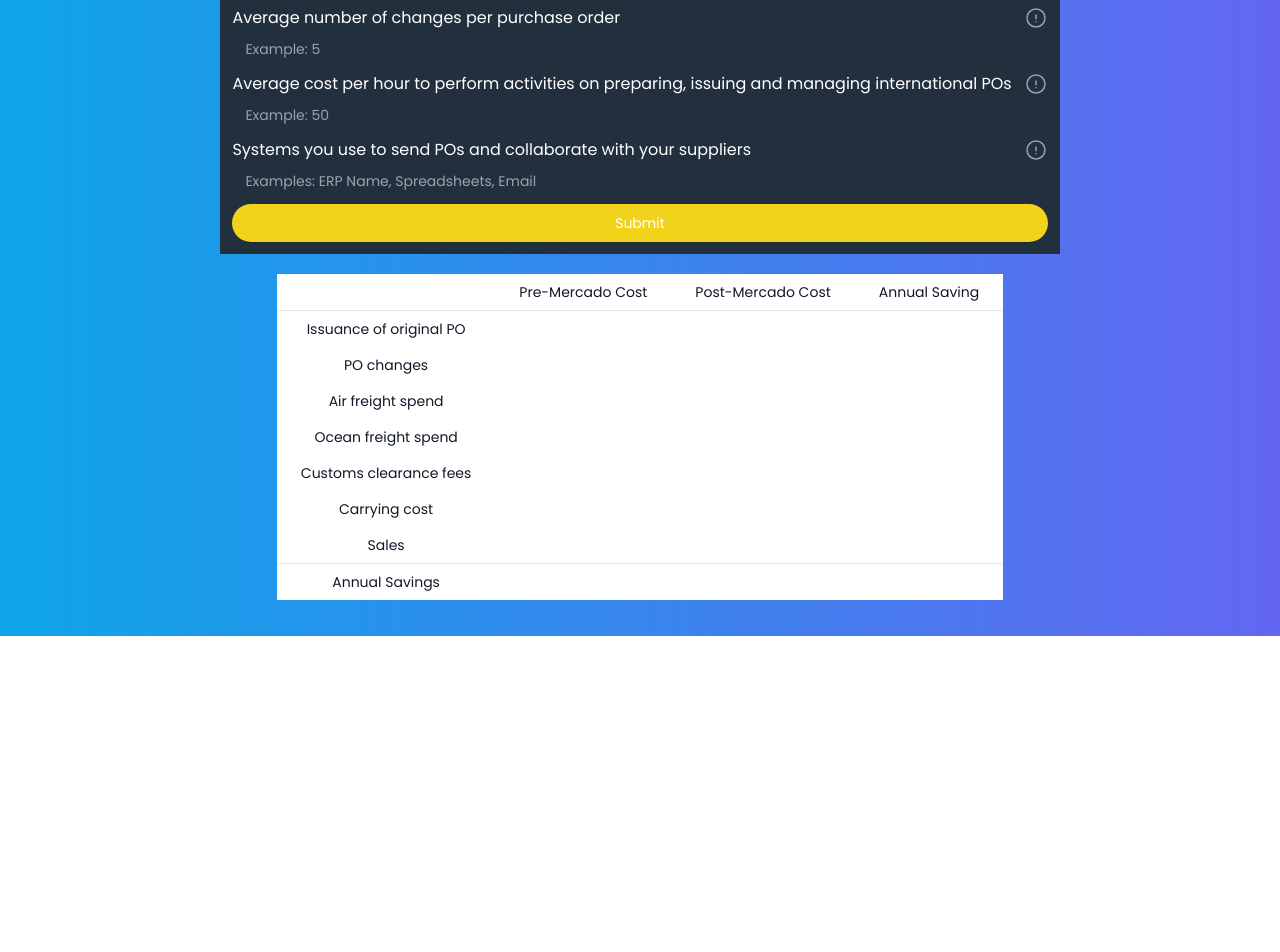
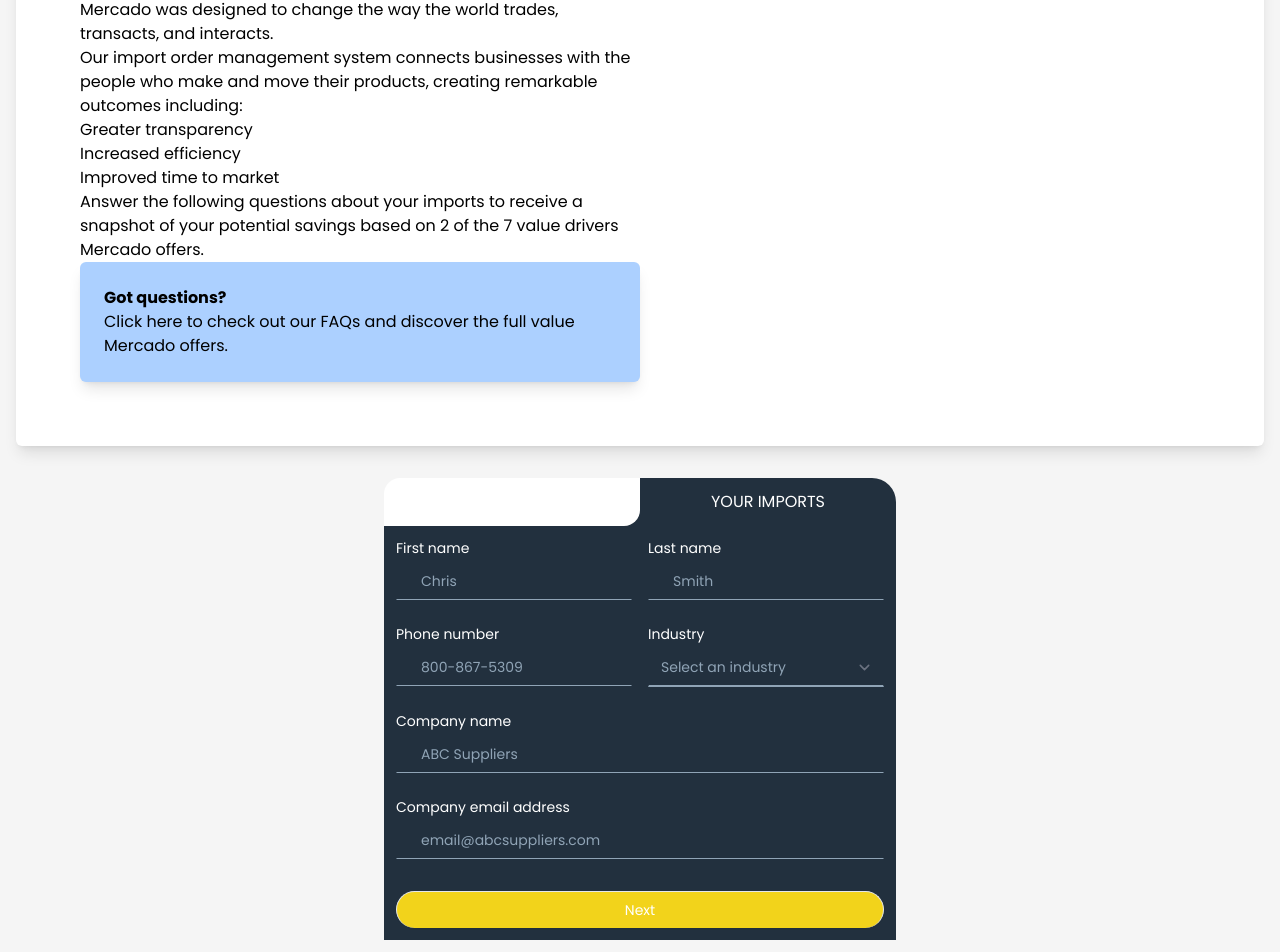
Before and after one commit to rjhoskins/mercado-calculator_v2, a Svelte app: page / in a window 1280 px wide. Shown: the part 188-1140 px from the top of the page. Before the commit the page ends 824 px from the top, so only its background shows below. Built offline with nearby package versions, Linux system fonts and the light colour scheme.

Commit message:
today's WIP

```diff
--- /dev/null
+++ b/src/components/DetailsForm.svelte
@@ -0,0 +1,76 @@
+<script>
+  import IndustrySelect from "./IndustrySelect.svelte";
+  import {createEventDispatcher } from 'svelte'
+  const dispatch = createEventDispatcher();
+  let industry
+  let firstName
+  let lastName
+  let phone
+  let compnanyName
+  let companyEmailAddress
+
+
+  const handleSubmit = (e) => {
+    dispatch('detailsSubmit', { industry, firstName, lastName,  phone,  compnanyName,  companyEmailAddress, })
+    e.target.reset();
+  }
+
+  const handleIndustryChange = (e) =>  industry = e.detail;
+
+
+
+</script>
+<form on:submit|preventDefault={handleSubmit}  class="space-y-8 divide-y divide-gray-200">
+  <div class="space-y-8 divide-y divide-gray-200">
+
+
+      <div class="grid-cols-1 sm:grid gap-y-6 gap-x-4 sm:grid-cols-6">
+        <div class="sm:col-span-3">
+          <label for="firstName" class="block text-sm font-medium text-white">First name</label>
+          <div class="mt-1">
+            <input type="text" bind:value={firstName} placeholder="Chris" name="firstName" id="firstName" autocomplete="given-name" class="block w-full px-6 bg-transparent border-transparent border-b-darkTextGrayish placeholder-darkTextGrayish text-darkTextGrayish focus:border-indigo-500 focus:ring-indigo-500 sm:text-sm">
+          </div>
+        </div>
+
+        <div class="sm:col-span-3">
+          <label for="lastName" class="block text-sm font-medium text-white">Last name</label>
+          <div class="mt-1">
+            <input type="text" bind:value={lastName} placeholder="Smith" name="lastName" id="lastName" autocomplete="family-name" class="block w-full px-6 bg-transparent border-transparent border-b-darkTextGrayish placeholder-darkTextGrayish text-darkTextGrayish focus:border-indigo-500 focus:ring-indigo-500 sm:text-sm">
+          </div>
+        </div>
+
+        <div class="sm:col-span-3">
+          <label for="phone" class="block text-sm font-medium text-white">Phone number</label>
+          <div class="mt-1">
+            <input type="tel" bind:value={phone} placeholder="800-867-5309" name="phone" id="phone" autocomplete="given-name" class="block w-full px-6 bg-transparent border-transparent border-b-darkTextGrayish placeholder-darkTextGrayish text-darkTextGrayish focus:border-indigo-500 focus:ring-indigo-500 sm:text-sm">
+          </div>
+        </div>
+
+<IndustrySelect on:industryChange={handleIndustryChange} />
+
+
+        <div class="col-span-6">
+          <label for="compnanyName" class="block text-sm font-medium text-white">Company name</label>
+          <div class="mt-1">
+            <input type="text" bind:value={compnanyName} placeholder="ABC Suppliers" name="compnanyName" id="compnanyName" autocomplete="compnanyName" class="block w-full px-6 text-sm bg-transparent border-transparent border-b-darkTextGrayish placeholder-darkTextGrayish text-darkTextGrayish focus:border-indigo-500 focus:ring-indigo-500">
+          </div>
+        </div>
+
+        <div class="col-span-6">
+          <label for="companyEmailAddress" class="block text-sm font-medium text-white">Company email address</label>
+          <div class="mt-1">
+            <input type="text" bind:value={companyEmailAddress} placeholder="email@abcsuppliers.com" name="companyEmailAddress" id="companyEmailAddress" autocomplete="companyEmailAddress" class="block w-full px-6 bg-transparent border-transparent border-b-darkTextGrayish placeholder-darkTextGrayish text-darkTextGrayish focus:border-indigo-500 focus:ring-indigo-500 sm:text-sm">
+          </div>
+        </div>
+
+
+
+
+    </div>
+
+
+
+
+  <button type="submit" class="inline-flex justify-center w-full px-4 py-2 text-sm font-medium text-white border border-transparent rounded-full shadow-sm bg-yellowz hover:bg-indigo-700 focus:outline-none focus:ring-2 focus:ring-indigo-500 focus:ring-offset-2">Next</button>
+
+</form>
--- a/src/components/ImportsForm.svelte
+++ b/src/components/ImportsForm.svelte
@@ -8,8 +8,10 @@
 
 
   const dispatch = createEventDispatcher();
-  const handleSubmit = () => {
+  const handleSubmit = (e) => {
     dispatch('importsSubmit', {numberOfImportPos,avgNumPOChanges,avgCostPerHour, systems} )
+    e.target.reset();
+
   }
 </script>
 
@@ -51,7 +53,7 @@
     </p>
   </div>
 
-  <div class="avg--imports-input">
+  <div class="avg-cost-per-hr-input">
     <div class="flex justify-between">
       <label class="text-white labelz" for="avgCostPerHour">Average cost per hour to perform activities on preparing, issuing and managing
         international POs</label>
--- a/src/components/IndustrySelect.svelte
+++ b/src/components/IndustrySelect.svelte
@@ -1,9 +1,27 @@
+<script>
+  import { bind } from 'svelte/internal';
+  import { createEventDispatcher } from 'svelte';
+  const dispatch = createEventDispatcher();
+  export let industry;
+  const handleChange = (e) => dispatch('industryChange', industry);
+</script>
+
 <div class="sm:col-span-3">
-    <label for="location" class="block text-sm font-medium text-gray-700">Industry</label>
-    <select id="location" name="location" class="block w-full py-2 pl-3 pr-10 mt-1 text-base border-gray-300 rounded-md focus:border-indigo-500 focus:outline-none focus:ring-indigo-500 sm:text-sm">
+  <label
+    for="location"
+    class="block text-sm font-medium text-white text-darkTextGrayish"
+    >Industry</label
+  >
+  <select
+    bind:value={industry}
+    on:change={handleChange}
+    id="location"
+    name="location"
+    class="block w-full px-6 py-2 pl-3 pr-10 mt-1 text-base bg-transparent border-b-2 border-transparent border-b-darkTextGrayish text-darkTextGrayish focus:border-indigo-500 focus:outline-none focus:ring-indigo-500 sm:text-sm"
+  >
     <option selected>Select an industry</option>
-      <option>United States</option>
-      <option selected>Canada</option>
-      <option>Mexico</option>
-    </select>
-  </div>
+    <option>United States</option>
+    <option>Canada</option>
+    <option>Mexico</option>
+  </select>
+</div>
--- a/src/components/PersonalForm.svelte
+++ /dev/null
@@ -1,66 +0,0 @@
-<script>
-  import IndustrySelect from "./IndustrySelect.svelte";
-
-</script>
-<form class="space-y-8 divide-y divide-gray-200">
-  <div class="space-y-8 divide-y divide-gray-200">
-
-
-    <div class="pt-8">
-      <div>
-        <h3 class="text-lg font-medium leading-6 text-gray-900">Personal Information</h3>
-      </div>
-      <div class="grid grid-cols-1 mt-6 gap-y-6 gap-x-4 sm:grid-cols-6">
-        <div class="sm:col-span-3">
-          <label for="first-name" class="block text-sm font-medium text-gray-700">First name</label>
-          <div class="mt-1">
-            <input type="text" name="first-name" id="first-name" autocomplete="given-name" class="block w-full border-gray-300 rounded-md shadow-sm focus:border-indigo-500 focus:ring-indigo-500 sm:text-sm">
-          </div>
-        </div>
-
-        <div class="sm:col-span-3">
-          <label for="last-name" class="block text-sm font-medium text-gray-700">Last name</label>
-          <div class="mt-1">
-            <input type="text" name="last-name" id="last-name" autocomplete="family-name" class="block w-full border-gray-300 rounded-md shadow-sm focus:border-indigo-500 focus:ring-indigo-500 sm:text-sm">
-          </div>
-        </div>
-
-        <div class="sm:col-span-3">
-          <label for="phone" class="block text-sm font-medium text-gray-700">Phone number</label>
-          <div class="mt-1">
-            <input type="tel" name="phone" id="phone" autocomplete="given-name" class="block w-full border-gray-300 rounded-md shadow-sm focus:border-indigo-500 focus:ring-indigo-500 sm:text-sm">
-          </div>
-        </div>
-
-<IndustrySelect />
-
-
-        <div class="col-span-6">
-          <label for="compnanyName" class="block text-sm font-medium text-gray-700">Company name</label>
-          <div class="mt-1">
-            <input type="text" name="compnanyName" id="compnanyName" autocomplete="compnanyName" class="block w-full text-sm border-gray-300 rounded-md shadow-sm focus:border-indigo-500 focus:ring-indigo-500">
-          </div>
-        </div>
-
-        <div class="col-span-6">
-          <label for="companyEmailAddress" class="block text-sm font-medium text-gray-700">Company email address</label>
-          <div class="mt-1">
-            <input type="text" name="companyEmailAddress" id="companyEmailAddress" autocomplete="companyEmailAddress" class="block w-full border-gray-300 rounded-md shadow-sm focus:border-indigo-500 focus:ring-indigo-500 sm:text-sm">
-          </div>
-        </div>
-
-
-
-
-    </div>
-
-
-  </div>
-
-  <div class="pt-5">
-    <div class="flex justify-end">
-      <button type="button" class="px-4 py-2 text-sm font-medium text-gray-700 bg-white border border-gray-300 rounded-md shadow-sm hover:bg-gray-50 focus:outline-none focus:ring-2 focus:ring-indigo-500 focus:ring-offset-2">Cancel</button>
-      <button type="submit" class="inline-flex justify-center px-4 py-2 ml-3 text-sm font-medium text-white bg-indigo-600 border border-transparent rounded-md shadow-sm hover:bg-indigo-700 focus:outline-none focus:ring-2 focus:ring-indigo-500 focus:ring-offset-2">Save</button>
-    </div>
-  </div>
-</form>
--- a/src/components/RoiCalculator.svelte
+++ b/src/components/RoiCalculator.svelte
@@ -1,77 +1,112 @@
 <script>
   import RoiResultsCalculator from './RoiResultsTable.svelte';
-  import PersonalForm from './PersonalForm.svelte';
+  import DetailsForm from './DetailsForm.svelte';
   import ImportsForm from './ImportsForm.svelte';
   import ExclamationIcon from './ExclamationIcon.svelte';
   import RoiResultsTable from './RoiResultsTable.svelte';
+  import Tabs from './Tabs.svelte'
+
+  let detailsCompleted = false
+  let importsCompleted = false
   let blurString
   let numberOfImportPos;
   let avgNumPOChanges;
+  let detailsData;
   const handleImportsSubmit = (e) => {
     console.log(e.detail)
     numberOfImportPos = e.detail.numberOfImportPos
     avgNumPOChanges = e.detail.avgNumPOChanges
     blurString = '$375,000';
+    importsCompleted = true
+  }
 
+  const handleDetailsSubmit = (e) => {
+    console.log(e.detail)
+    detailsCompleted = true
   }
 
 
 
+
   const TOOL_TIP_MESSAGES = {
-    NUM_IMPORT_POS:'',
-    NUM_IMPORT_POS:'',
-    NUM_IMPORT_POS:'',
-    NUM_IMPORT_POS:'',
+    NUM_IMPORT_POS: '',
+    NUM_IMPORT_POS: '',
+    NUM_IMPORT_POS: '',
+    NUM_IMPORT_POS: '',
 
   }
 </script>
 
 
 
+<div class="grid grid-cols-2 p-16 bg-white rounded-md shadow-lg">
+<div class="col-span-1 left">
+  <h3>Your savings with
+    Mercado's ROI Calculator.</h3>
+    <p>Mercado was designed to change the way the world trades, transacts, and interacts.</p>
+    <p>Our import order management system connects businesses with the people who make and move their products, creating remarkable outcomes including:</p>
+<ul>
 
-    <a href="https://mercadolabs.com/" target="_blank" rel="noreferrer">
-      <img  src='/img/Mercado_Logo_Option0.png' class="max-w-xs logo svelte" alt="Mercado Logo" />
-    </a>
+        <li>Greater transparency</li>
+        <li>Increased efficiency</li>
+        <li>Improved time to market</li>
+</ul>
+
+<p>Answer the following questions about your imports to receive a snapshot of your potential savings based on 2 of the 7 value drivers Mercado offers.</p>
+
+<div class="p-6 rounded-md shadow-lg bg-lightBlue">
+  <h4 class="font-bold">Got questions?</h4>
+  <p>Click here to check out our FAQs and discover the full value Mercado offers.</p>
+</div>
 
 
 
-    <!-- <div class="flex overflow-x-auto whitespace-nowrap">
-      <button
-        class="inline-flex items-center h-12 px-4 py-2 text-sm text-center text-gray-700 border border-b-0 border-gray-300 sm:text-base dark:border-gray-500 rounded-t-md dark:text-white whitespace-nowrap focus:outline-none"
-      >
-        YOUR DETAILS
-      </button>
 
-      <button
-        class="inline-flex items-center h-12 px-4 py-2 text-sm text-center text-gray-700 bg-transparent border-b border-gray-300 sm:text-base dark:border-gray-500 dark:text-white whitespace-nowrap cursor-base focus:outline-none hover:border-gray-400 dark:hover:border-gray-300"
-      >
-        YOUR IMPORTS
-      </button>
-    </div> -->
-  <div class="flex p-3 mt-8 left bg-darkBlue">
-    <!-- <PersonalForm /> -->
+</div>
+<div class="right">right</div>
 
-<ImportsForm on:importsSubmit={handleImportsSubmit} />
+</div>
+
+
+
+<div class="relative max-w-lg p-3 mt-8 grid-rows-auto left bg-darkBlue rounded-t-3xl">
+  <Tabs {detailsCompleted} />
+
+
+  <div class="mt-12 formz">
+
+    {#if detailsCompleted}
+    <ImportsForm on:importsSubmit={handleImportsSubmit} />
+    {:else}
+    <!-- else content here -->
+    <DetailsForm on:detailsSubmit={handleDetailsSubmit} />
+    {/if}
+
+  </div>
+
 </div>
 
 
 
 
 <div class="p-3 ">
-  <RoiResultsTable {blurString} {numberOfImportPos} {avgNumPOChanges}/>
+  {#if importsCompleted}
+  <RoiResultsTable {blurString} {numberOfImportPos} {avgNumPOChanges} />
+  {/if}
 
 </div>
 
 <!-- <RoiResultsCalculator /> -->
 <style>
-
   .logo {
 
     will-change: filter;
   }
+
   .logo:hover {
     filter: drop-shadow(0 0 2em #646cffaa);
   }
+
   .logo.svelte:hover {
     filter: drop-shadow(0 0 2em #ffd500aa);
   }
--- /dev/null
+++ b/src/components/Tabs.svelte
@@ -0,0 +1,21 @@
+<script>
+
+    export let detailsCompleted = false
+
+    const baseTabClass = ' w-full text-white rounded-t-2xl py-3 '
+    const inactiveTabClass = 'rounded-t-2xl '
+
+
+    const activeTabClass = ' bg-white border-white rounded-b-2xl text-darkTextGrayish '
+
+</script>
+
+<div class="absolute top-0 left-0 right-0 flex justify-around w-full ">
+    <button class=" { detailsCompleted ? `${baseTabClass} ${inactiveTabClass}` : `${baseTabClass} ${activeTabClass}`} rounded-bl-none rounded-tr-none">
+        YOUR DETAILS
+    </button>
+
+    <button class=" { !detailsCompleted ? `${baseTabClass} ${inactiveTabClass}` : `${baseTabClass} ${activeTabClass}`} rounded-tl-none rounded-br-none">
+        YOUR IMPORTS
+    </button>
+</div>
--- a/tailwind.config.js
+++ b/tailwind.config.js
@@ -24,9 +24,15 @@
         darkPink: '#FCB0EE',
         mediumPink: '#FFCFEF',
         lightink: '#FFEEFB',
+        backgroundz: '#F5F5F5'
       },
       fontFamily: {
         'sans': ['Poppins', ...defaultTheme.fontFamily.sans],
+      },
+      screens: {
+        ...defaultTheme.screens,
+        'mercado-max': '1440px'
+
       }
     },
   },
```
Also changed, not shown: public/index.html (+6 -1 lines), src/components/AddValue.svelte (added, +13 -0 lines).
